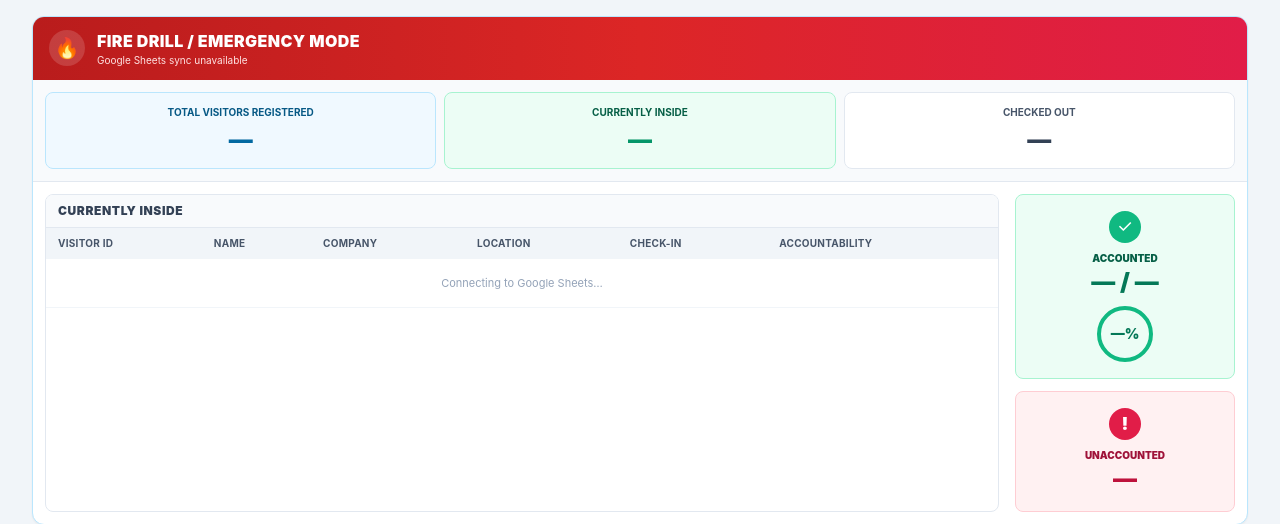
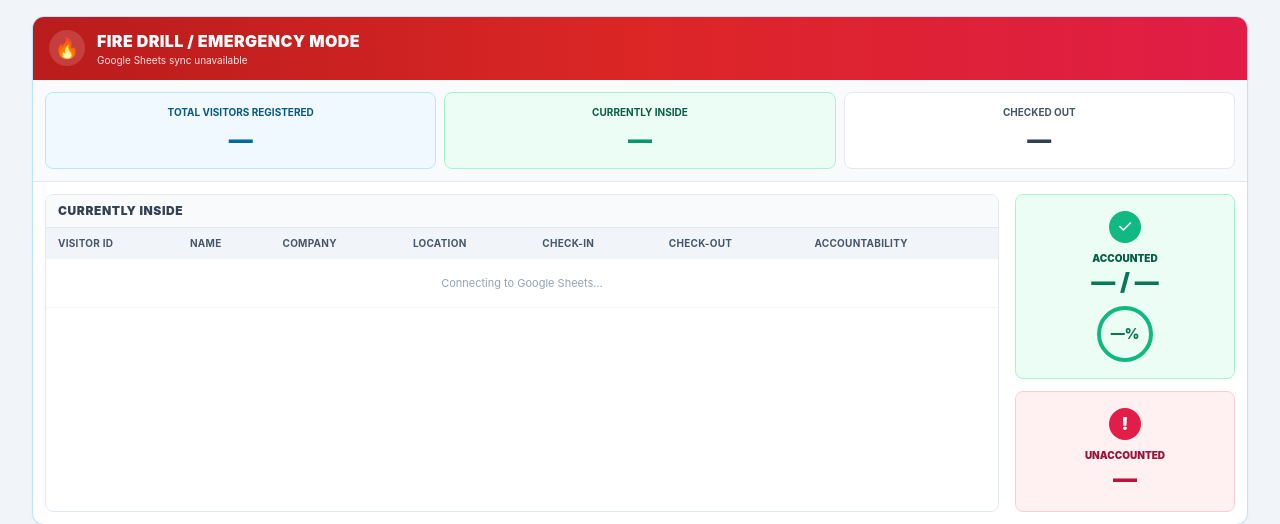
Before and after one commit to biancsss17/visitors-system, a Laravel app: page / in a window 1280 px wide. Shown: the part 526-1050 px from the top of the page. Run offline with Laravel 12, Linux system fonts and the light colour scheme; some libraries are stand-ins or nearby versions.

Commit message:
Keep checked-out visitors visible in daily dashboard

```diff
--- a/resources/views/campus-dashboard.blade.php
+++ b/resources/views/campus-dashboard.blade.php
@@ -304,11 +304,12 @@
               <th class="px-3 py-2 font-bold">Company</th>
               <th class="px-3 py-2 font-bold">Location</th>
               <th class="px-3 py-2 font-bold">Check-in</th>
+              <th class="px-3 py-2 font-bold">Check-out</th>
               <th class="px-3 py-2 font-bold">Accountability</th>
             </tr>
           </thead>
           <tbody id="dashboard-inside-body" class="divide-y divide-slate-100 text-slate-700">
-            <tr><td colspan="6" class="px-3 py-4 text-center text-slate-400">Connecting to Google Sheets…</td></tr>
+            <tr><td colspan="7" class="px-3 py-4 text-center text-slate-400">Connecting to Google Sheets…</td></tr>
           </tbody>
         </table>
       </div>
@@ -521,13 +522,17 @@
         const selectedUnaccounted = accounted ? '' : 'selected';
         const colorClass = accounted ? 'text-emerald-700' : 'text-rose-700';
 
+        const checkedOut = String(visitor.Status || '').toUpperCase() === 'OUT';
+        const rowClass = checkedOut ? 'bg-slate-50 text-slate-500' : '';
+
         return `
-          <tr>
+          <tr class="${rowClass}">
             <td class="px-3 py-2 font-mono">${visitorId}</td>
             <td class="px-3 py-2 font-semibold">${escapeHtml(visitor.Name)}</td>
             <td class="px-3 py-2">${escapeHtml(visitor['Company/Organization'])}</td>
             <td class="px-3 py-2">${escapeHtml(visitor['Host/Location'])}</td>
             <td class="px-3 py-2">${formatTime(visitor['Check-in'])}</td>
+            <td class="px-3 py-2">${formatTime(visitor['Check-out'])}</td>
             <td class="px-3 py-2">
               <select data-accountability-id="${visitorId}" class="rounded-md border-slate-300 py-1 text-xs font-bold ${colorClass}">
                 <option value="UNACCOUNTED" ${selectedUnaccounted}>Unaccounted</option>
@@ -539,7 +544,7 @@
 
       const renderVisitorTable = visitors => visitors.length
         ? visitors.slice(0, 10).map(renderVisitorRow).join('')
-        : '<tr><td colspan="7" class="px-3 py-4 text-center text-slate-400">No visitors currently inside.</td></tr>';
+        : '<tr><td colspan="7" class="px-3 py-4 text-center text-slate-400">No visitors registered today.</td></tr>';
 
       let latestDashboardData = null;
 
@@ -590,13 +595,13 @@
           document.querySelector('#banner-unaccounted').textContent = unaccounted;
           const syncLabel = data.sync_warning ? 'Cached Google Sheets data' : 'Live Google Sheets sync';
           document.querySelector('#banner-sync-status').textContent = `${syncLabel} • ${new Date(data.updated_at || Date.now()).toLocaleTimeString('en-PH', {hour: '2-digit', minute: '2-digit', hour12: true, timeZone: 'Asia/Manila'})}`;
-          document.querySelector('#dashboard-inside-heading').textContent = `Currently Inside (${data.inside ?? 0})`;
+          document.querySelector('#dashboard-inside-heading').textContent = `Today’s Visitors (${visitors.length})`;
           document.querySelector('#dashboard-accounted').textContent = `${accounted} / ${inside}`;
           document.querySelector('#dashboard-accounted-rate').textContent = inside ? `${Math.round((accounted / inside) * 100)}%` : '—%';
           document.querySelector('#dashboard-unaccounted').textContent = unaccounted;
           document.querySelector('#dashboard-updated-at').textContent = `${syncLabel} • ${new Date(data.updated_at || Date.now()).toLocaleString('en-PH', {hour12: true, timeZone: 'Asia/Manila'})}`;
           document.querySelector('#dashboard-inside-body').innerHTML = renderVisitorTable(visitors);
-          document.querySelector('#dashboard-more').textContent = visitors.length > 10 ? `... and ${visitors.length - 10} more visitors currently inside` : '';
+          document.querySelector('#dashboard-more').textContent = visitors.length > 10 ? `... and ${visitors.length - 10} more visitors today` : '';
         } catch (error) {
           if (error.name === 'AbortError') return;
           document.querySelector('#dashboard-updated-at').textContent = 'Google Sheets sync unavailable';
@@ -737,7 +742,7 @@
       document.addEventListener('visibilitychange', () => {
         if (!document.hidden) refreshEmergencyDashboard();
       });
-      window.setInterval(refreshEmergencyDashboard, 30000);
+      window.setInterval(refreshEmergencyDashboard, 10000);
     });
   </script>
 <!-- END: InteractiveScripts -->
```
Also changed, not shown: 1 other file.
